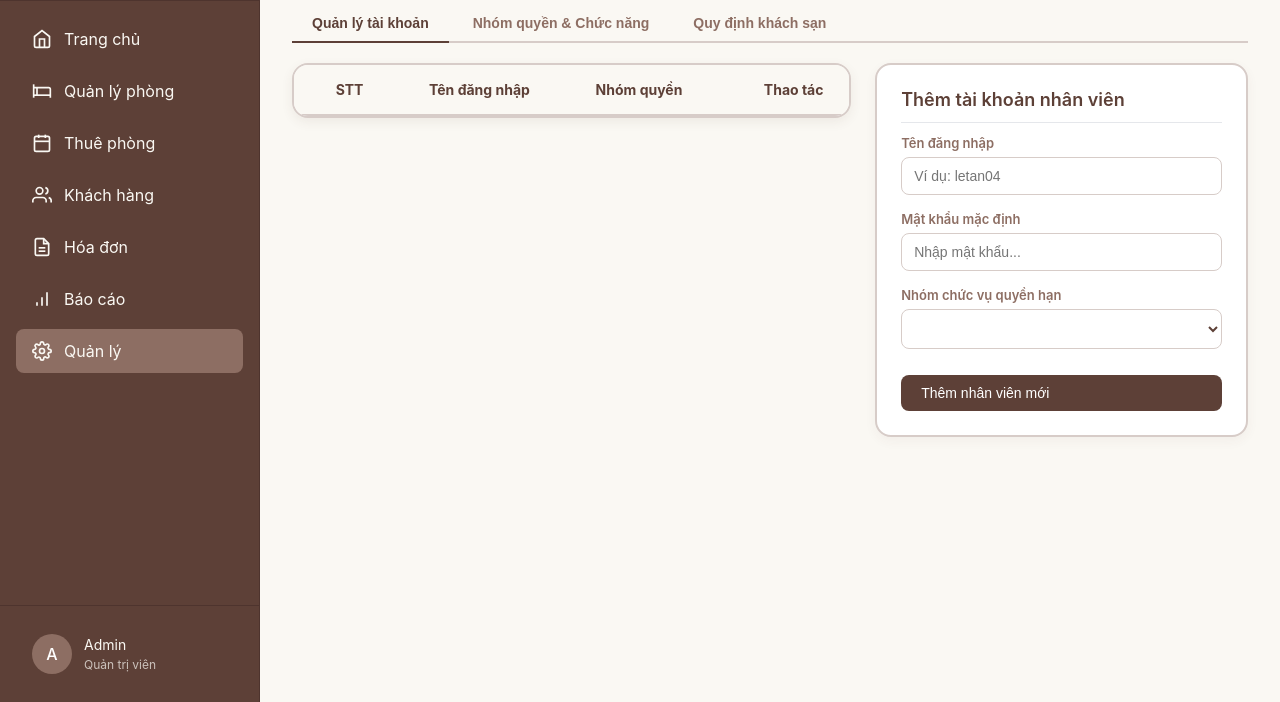
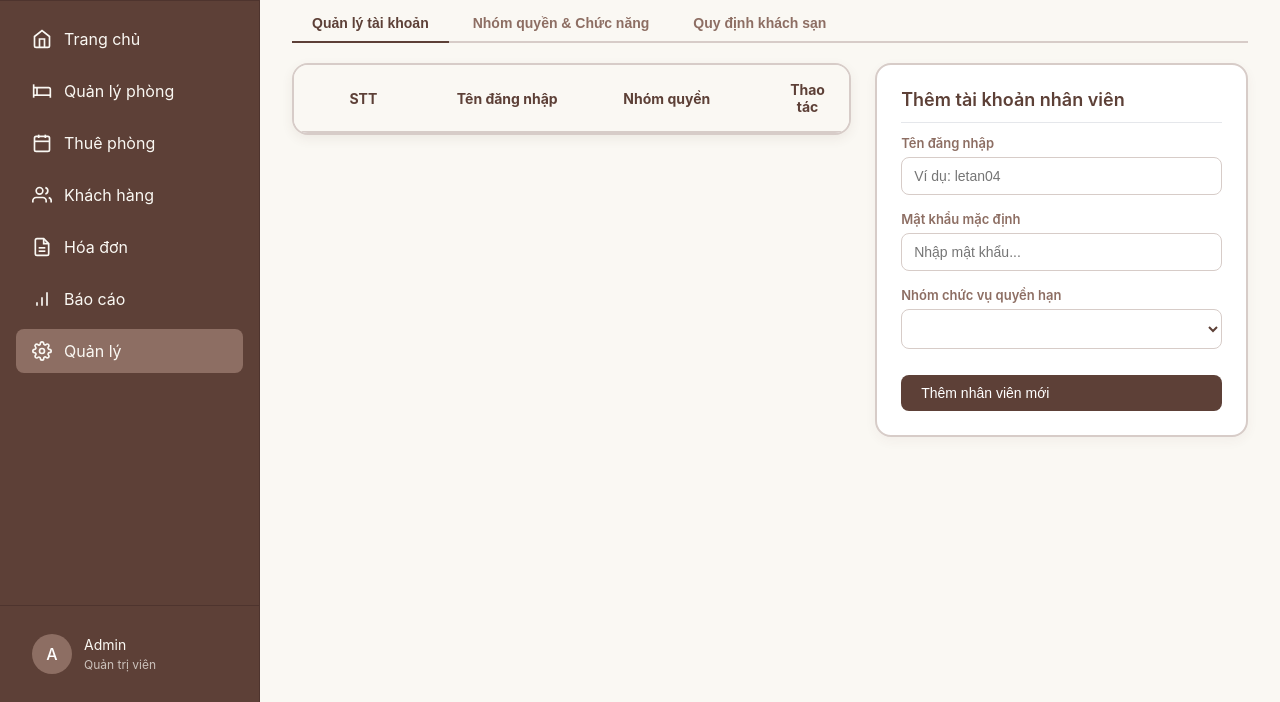
Before and after one commit to AnhThy3447/Hotel_management_system_SE104, a website: page system-settings.html in a window 1280 px wide. Shown: the part 98-800 px from the top of the page. Drawn offline with Linux system fonts and the light colour scheme; no server answers.

Commit message:
update system-settings

```diff
--- a/css/system-settings.css
+++ b/css/system-settings.css
@@ -145,7 +145,7 @@ td { color: #6D4C41; font-size: 15px; }
 
 /* TỶ LỆ CHO BẢNG QUẢN LÝ TÀI KHOẢN── */
 .col-stt {
-    width: 20% !important;
+    width: 25% !important;
     text-align: center;
 }
 
@@ -158,7 +158,7 @@ td { color: #6D4C41; font-size: 15px; }
 }
 
 .col-action-4 {
-    width: 20% !important;
+    width: 15% !important;
 }
 
 /* ── ĐỊNH NGHĨA CÁC THỂ LOẠI TỶ LỆ CỘT LINH HOẠT ── */
```
